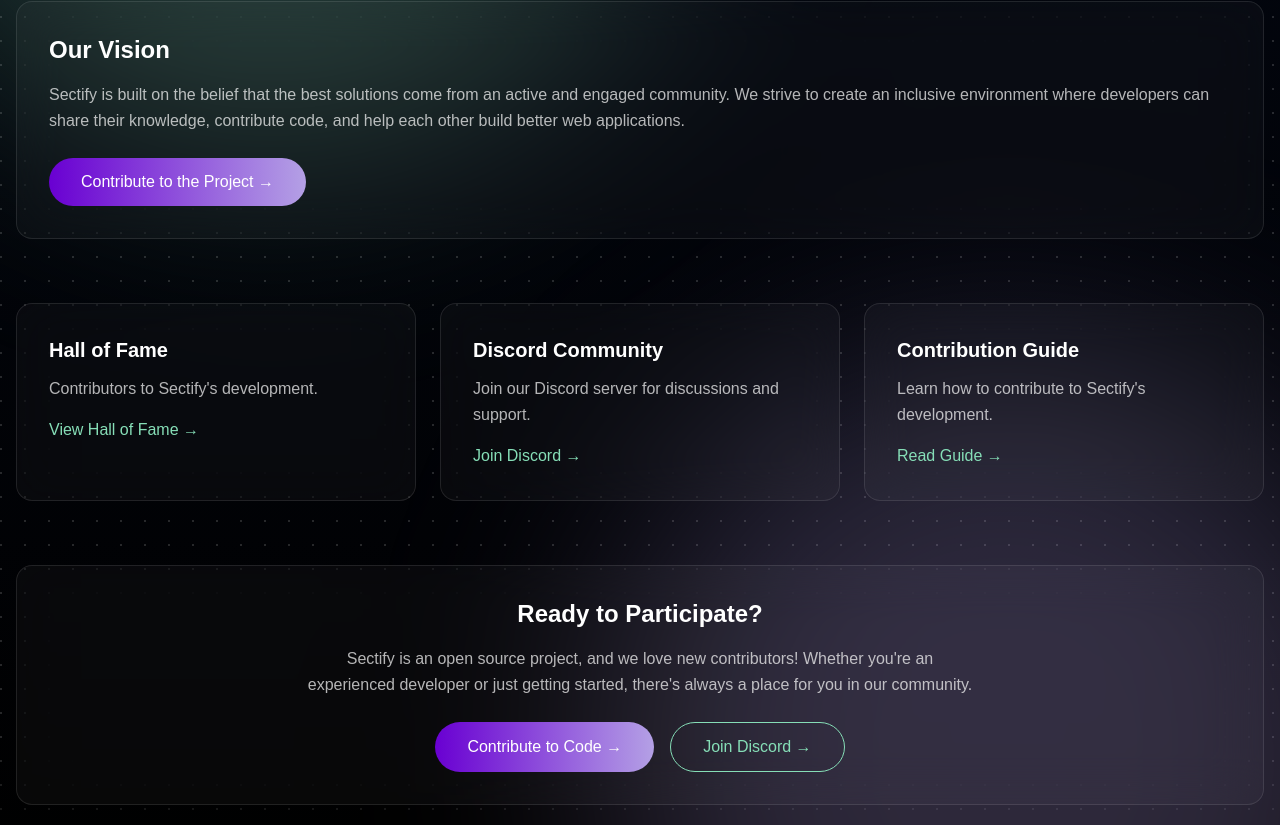
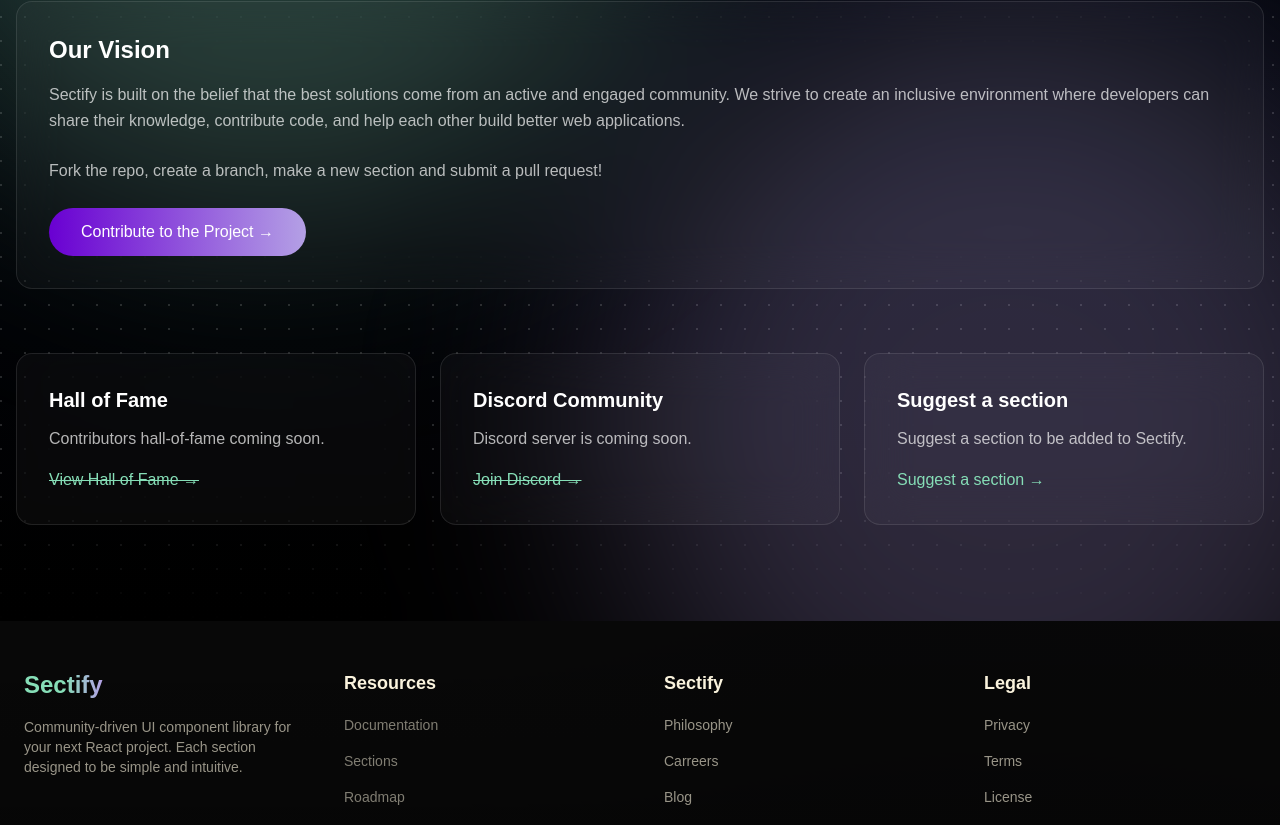
Before and after one commit to RubenGullborg/Sectify, a Next.js app: page /community in a window 1280 px wide. Shown: the part 392-1217 px from the top of the page. Built offline with nearby package versions, Linux system fonts and the light colour scheme; a web font is replaced by a local one.

Commit message:
Add more community links and utility

```diff
--- a/src/app/(routes)/community/page.tsx
+++ b/src/app/(routes)/community/page.tsx
@@ -81,8 +81,11 @@
             environment where developers can share their knowledge, contribute
             code, and help each other build better web applications.
           </p>
+          <p className="text-white/70 leading-relaxed mb-6">
+            Fork the repo, create a branch, make a new section and submit a pull request!
+          </p>
           <Link
-            href="/community/contribute"
+            href="https://github.com/RubenGullborg/Sectify"
             className="inline-flex items-center px-8 py-3 rounded-full bg-gradient-to-r from-sectifyFairyTale to-sectifyLightPurple text-white font-medium hover:shadow-lg hover:shadow-sectifyGreen/20 transition-all duration-300 hover:scale-105"
           >
             Contribute to the Project →
@@ -104,11 +107,11 @@
                 Hall of Fame
               </h3>
               <p className="text-white/70 leading-relaxed mb-4">
-                Contributors to Sectify's development.
+                Contributors hall-of-fame coming soon.
               </p>
               <Link
                 href="/community/hall-of-fame"
-                className="text-sectifyGreen hover:text-sectifyEggWhite transition-colors inline-flex items-center"
+                className="text-sectifyGreen hover:text-sectifyEggWhite transition-colors inline-flex items-center line-through"
               >
                 View Hall of Fame →
               </Link>
@@ -123,11 +126,11 @@
                 Discord Community
               </h3>
               <p className="text-white/70 leading-relaxed mb-4">
-                Join our Discord server for discussions and support.
+                Discord server is coming soon.
               </p>
               <Link
-                href="/community/discord"
-                className="text-sectifyGreen hover:text-sectifyEggWhite transition-colors inline-flex items-center"
+                href="/"
+                className="text-sectifyGreen hover:text-sectifyEggWhite transition-colors inline-flex items-center line-through"
               >
                 Join Discord →
               </Link>
@@ -139,49 +142,18 @@
             <div className="absolute inset-0 rounded-2xl bg-gradient-to-r from-sectifyGreen/20 to-sectifyLightPurple/20 opacity-0 group-hover:opacity-100 transition-opacity duration-300" />
             <div className="relative z-10">
               <h3 className="text-xl font-semibold text-white mb-3 group-hover:text-sectifyGreen transition-colors">
-                Contribution Guide
+                Suggest a section
               </h3>
               <p className="text-white/70 leading-relaxed mb-4">
-                Learn how to contribute to Sectify's development.
+                Suggest a section to be added to Sectify.
               </p>
               <Link
-                href="/community/contribute"
+                href="https://sectifyui.featurebase.app/"
                 className="text-sectifyGreen hover:text-sectifyEggWhite transition-colors inline-flex items-center"
               >
-                Read Guide →
+                Suggest a section →
               </Link>
             </div>
-          </div>
-        </motion.div>
-
-        {/* Call to Action */}
-        <motion.div
-          initial="initial"
-          animate="animate"
-          variants={fadeIn}
-          className="text-center backdrop-blur-xl bg-white/[0.03] border border-white/10 rounded-2xl p-8 mb-16"
-        >
-          <h2 className="text-2xl font-semibold text-white mb-4">
-            Ready to Participate?
-          </h2>
-          <p className="text-white/70 leading-relaxed mb-6 max-w-2xl mx-auto">
-            Sectify is an open source project, and we love new contributors!
-            Whether you're an experienced developer or just getting started,
-            there's always a place for you in our community.
-          </p>
-          <div className="flex gap-4 justify-center">
-            <Link
-              href="/community/contribute"
-              className="inline-flex items-center px-8 py-3 rounded-full bg-gradient-to-r from-sectifyFairyTale to-sectifyLightPurple text-white font-medium hover:shadow-lg hover:shadow-sectifyGreen/20 transition-all duration-300 hover:scale-105"
-            >
-              Contribute to Code →
-            </Link>
-            <Link
-              href="/community/discord"
-              className="inline-flex items-center px-8 py-3 rounded-full border border-sectifyGreen text-sectifyGreen hover:bg-sectifyGreen/10 transition-all duration-300"
-            >
-              Join Discord →
-            </Link>
           </div>
         </motion.div>
       </div>
--- a/src/app/(routes)/ui-libraries/page.tsx
+++ b/src/app/(routes)/ui-libraries/page.tsx
@@ -171,8 +171,9 @@
         <div
           className="absolute inset-0 opacity-[0.02]"
           style={{
-            backgroundImage: "linear-gradient(#fff 1px, transparent 1px), linear-gradient(to right, #fff 1px, transparent 1px)",
-            backgroundSize: "40px 40px"
+            backgroundImage:
+              "linear-gradient(#fff 1px, transparent 1px), linear-gradient(to right, #fff 1px, transparent 1px)",
+            backgroundSize: "40px 40px",
           }}
         />
       </div>
@@ -182,14 +183,19 @@
           <h1 className="text-5xl md:text-6xl font-bold mb-6 bg-gradient-to-r from-blue-400 via-purple-500 to-pink-500 bg-clip-text text-transparent">
             UI Libraries & Inspiration
           </h1>
-          <p className="text-xl text-white/70 max-w-3xl mx-auto">
-            Discover the best UI libraries, design systems, and resources to enhance your projects
-            and find inspiration for your next masterpiece.
+          <p className="text-xl text-sectifyEggWhite max-w-5xl mx-auto">
+            Discover the best UI libraries, design systems, and resources to
+            enhance your projects.
+
+              At Sectify UI we don't see us as competitors to these amazing
+              libraries. We are here to help you find the best UI components for
+              your projects, even if they are from other libraries.
+
           </p>
         </div>
 
         <div className="space-y-16">
-          {categories.map(category => (
+          {categories.map((category) => (
             <div key={category}>
               <h2 className="text-2xl font-bold text-white mb-8 border-b border-white/10 pb-2">
                 {category}
@@ -197,8 +203,8 @@
 
               <div className="grid grid-cols-1 md:grid-cols-2 lg:grid-cols-3 gap-6">
                 {uiLibraries
-                  .filter(lib => lib.category === category)
-                  .map(library => (
+                  .filter((lib) => lib.category === category)
+                  .map((library) => (
                     <a
                       key={library.name}
                       href={library.url}
```
